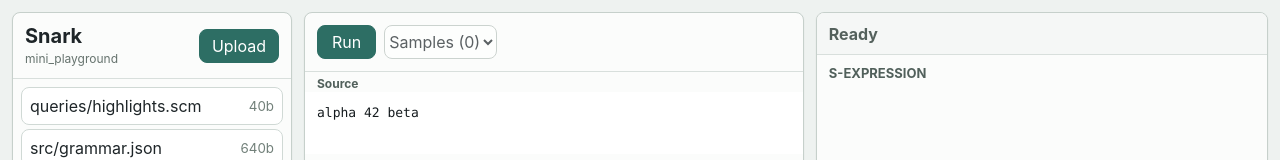
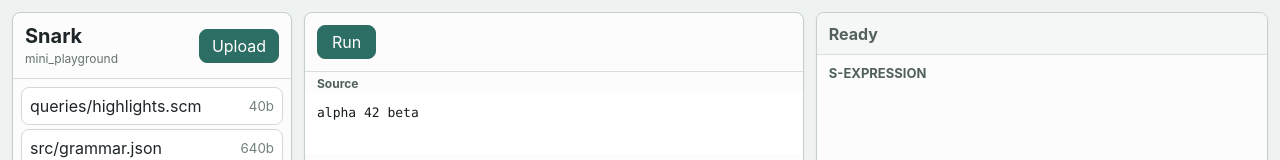
Before and after one commit to bearcove/snark, a React (Vite) app in the folder playgrounds/snark/: page / in a window 1280 px wide. Shown: the top 160 px of the page. Built offline with nearby package versions, Linux system fonts and the light colour scheme; what @bearcove/snark-wasm would draw is missing.

Commit message:
Hide inactive Snark playground controls

```diff
--- a/playgrounds/snark/src/App.tsx
+++ b/playgrounds/snark/src/App.tsx
@@ -308,10 +308,10 @@ export function App() {
               ))}
             </select>
           ) : null}
+          {sampleFiles.length > 0 ? (
             <select
               aria-label="Sample"
               className="sample-select"
-            disabled={sampleFiles.length === 0}
               value=""
               onChange={(event) => {
                 const sample = sampleFiles.find((file) => file.sourcePath === event.currentTarget.value);
@@ -327,6 +327,7 @@ export function App() {
                 </option>
               ))}
             </select>
+          ) : null}
         </div>
 
         <label className="editor-block source-editor">
@@ -370,7 +371,7 @@ export function App() {
               ))}
             </div>
           </section>
-          {result ? (
+          {result?.tests.requested ? (
             <section>
               <h2>Tests</h2>
               <div className="corpus-summary">
```
Lines whose indentation alone changed are shown as unchanged.
